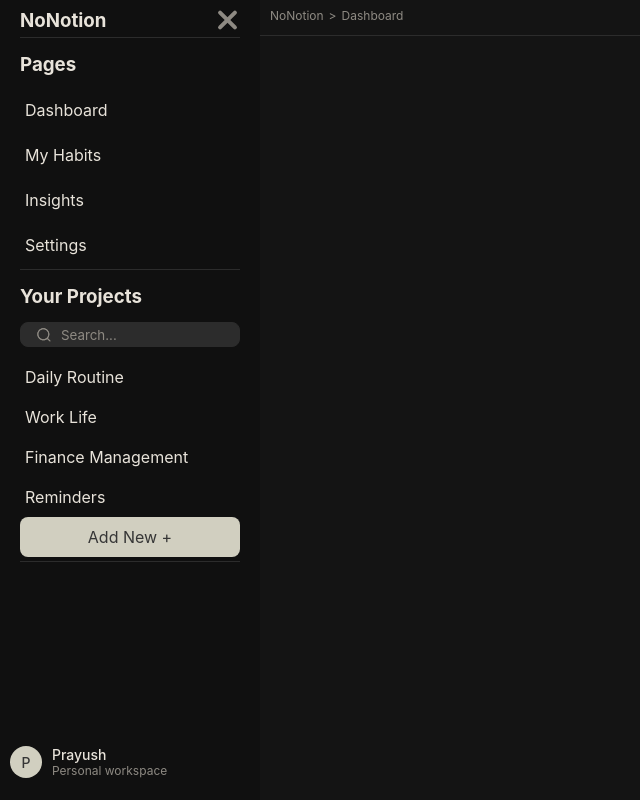
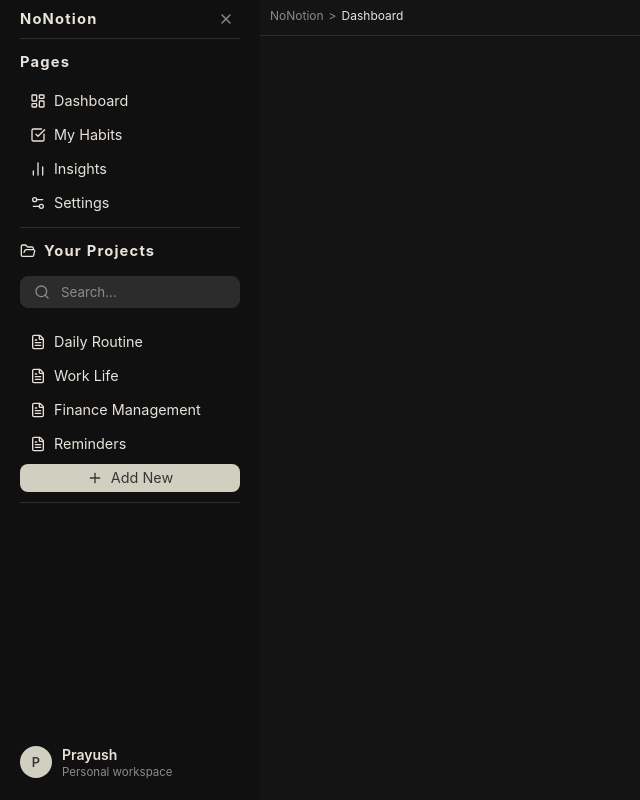
Before and after one commit to Prayushstha/NoNotion, a React (Vite) app: page / in a window 1280 px wide. Shown: the whole page, without its empty margins (0-640 px from the left). Built offline with nearby package versions, Linux system fonts and the light colour scheme.

Commit message:
Added icons to the sidebar

```diff
--- a/src/components/sidebar.css
+++ b/src/components/sidebar.css
@@ -1,109 +1,144 @@
 .sidebar {
+  --sidebar-width: 220px;
+  --sidebar-inline-padding: 12px;
+  --sidebar-section-gap: 14px;
+  --sidebar-item-height: 28px;
   background-color: var(--sidebar);
   color: var(--sidebar-foreground);
   display: flex;
   flex-direction: column;
   align-items: center;
   min-height: 100%;
+  font-family: var(--font-sans);
 }
 
 .sidebar.open {
-  padding: 0.5rem 0;
+  padding: 0.3rem 0;
 }
-.sidebar.open.sidebar-toggle{
+
+.sidebar-toggle {
+  display: flex;
+  align-items: center;
+  justify-content: center;
   color: var(--muted-foreground);
 }
+
+.sidebar-close {
+  display: grid;
+  place-items: center;
+  width: 28px;
+  height: 28px;
+  padding: 0;
+  border: 0;
+  border-radius: var(--radius);
+  background: transparent;
+  color: inherit;
+  cursor: pointer;
+}
+
+.sidebar-close:hover {
+  background-color: var(--sidebar-accent);
+  color: var(--sidebar-accent-foreground);
+}
+
+.top,
+.pages-nav,
+.projects-nav {
+  width: min(var(--sidebar-width), calc(100% - 20px));
+  margin: 0 auto;
+  display: flex;
+  flex-direction: column;
+}
+
 .top {
-  display: flex;
   flex-direction: row;
   align-items: center;
   justify-content: space-between;
-  width: 220px;
-  margin: 0px auto 0 auto;
-  padding-bottom: 4px;
-  border-bottom: 1px solid var(--sidebar-border) ;
+  padding-bottom: 5px;
+  border-bottom: 1px solid var(--sidebar-border);
 }
+
 .sidebar-highlight {
   margin: 0;
+  font-size: 0.92rem;
+  letter-spacing: 0.08em;
+  font-weight: 5000;
+  color: var(--foreground);
 }
 
-.pages-nav {
-  height: auto;
-  width: 220px;
-  margin: 15px auto 0 auto;
-  display: flex;
-  justify-content: flex-start;
-  flex-direction: column;
-  padding-bottom: 4px;
-  border-bottom: 1px solid var(--sidebar-border) ;
+.pages-nav,
+.projects-nav {
+  margin-top: var(--sidebar-section-gap);
+  padding-bottom: 10px;
+  border-bottom: 1px solid var(--sidebar-border);
 }
-.pages-nav .sidebar-highlight{
-  justify-self: flex-start;
-  height: max-content;
+
+.pages-nav .sidebar-highlight,
+.projects-nav .sidebar-highlight {
   width: 100%;
-  padding-bottom: 4px;
+  padding-bottom: 6px;
 }
-.navigations{
+
+.navigations,
+.navigation {
   display: flex;
   flex-direction: column;
-  gap: 5px;
+  gap: 6px;
+  width: 100%;
   margin-top: 10px;
-  width: 100%;
-}
-.nav-link{
- border-radius: var(--radius);
- padding: 10px 5px;
- cursor: pointer;
-}
-.nav-link:hover{
-  background-color: var(--sidebar-accent);
-}
-.nav-link.active{
-  background-color: var(--sidebar-primary-foreground);
 }
 
-.projects-nav{
-  height: auto;
-  width: 220px;
-  margin: 15px auto 0 auto;
+.nav-link,
+.project-nav-link {
   display: flex;
-  justify-content: flex-start;
-  flex-direction: column;
-  padding-bottom: 4px;
-  border-bottom: 1px solid var(--sidebar-border) ;
+  align-items: center;
+  gap: 8px;
+  min-height: var(--sidebar-item-height);
+  height: var(--sidebar-item-height);
+  padding: 0 10px;
+  border-radius: var(--radius);
+  font-size: 0.9rem;
+  line-height: 1;
+  color: var(--sidebar-foreground);
+  cursor: pointer;
+  transition: background-color 0.2s ease, color 0.2s ease;
 }
-.projects-nav .sidebar-highlight{
-    justify-self: flex-start;
-  height: max-content;
-  width: 100%;
-  padding-bottom: 4px;
+
+.nav-link:hover,
+.project-nav-link:hover,
+.user-area:hover {
+  background-color: var(--sidebar-accent);
+  color: var(--sidebar-accent-foreground);
+}
+
+.nav-link.active,
+.project-nav-link.active {
+  background-color: var(--sidebar-primary);
+  color: var(--sidebar-primary-foreground);
 }
 
 .searchbar {
-  margin-top: 10px;
-  margin-bottom: 10px;
+  margin: 10px 0;
 }
-/* From Uiverse.io by LightAndy1 */
+
 .group {
   display: flex;
-  line-height: 28px;
   align-items: center;
   position: relative;
-  width: 220px;
+  width: 100%;
 }
 
 .input {
   font-family: var(--font-sans);
   width: 100%;
-  height: 25px;
+  height: 32px;
   padding-left: 2.5rem;
   border: 1px solid var(--border);
   border-radius: var(--radius);
   background-color: var(--input);
   outline: none;
   color: var(--sidebar-foreground);
-  transition: all 0.25s cubic-bezier(0.19, 1, 0.22, 1);
-  cursor: text;
+  transition: border-color 0.2s ease, box-shadow 0.2s ease;
 }
 
 .input::placeholder {
@@ -115,60 +150,57 @@
   box-shadow: var(--shadow-sm);
 }
 
-.input:active {
-  transform: scale(0.95);
-}
-
 .input:focus {
+  border-color: var(--ring);
   outline: 2px solid var(--ring);
+  outline-offset: 1px;
 }
 
 .search-icon {
   position: absolute;
-  left: 1rem;
-  fill: var(--muted-foreground);
-  width: 1rem;
-  height: 1rem;
+  left: 0.9rem;
+  color: var(--muted-foreground);
   pointer-events: none;
   z-index: 1;
 }
-.project-nav-link{
- border-radius: var(--radius);
- padding: 10px 5px;
- cursor: pointer;
+
+.nav-link svg,
+.project-nav-link svg,
+.project-heading svg {
+  flex: 0 0 16px;
 }
-.project-nav-link:hover{
-    background-color: var(--sidebar-accent);
+
+.project-heading {
+  display: flex;
+  align-items: center;
+  gap: 8px;
 }
-.project-nav-link.active{
-  background-color: var(--sidebar-primary-foreground);
-}
-.add-new-btn{
+
+.add-new-btn {
+  display: flex;
+  justify-content: center;
+  align-items: center;
   background-color: var(--primary);
   color: var(--primary-foreground);
-  transition: 0.1s ease;
-  display: flex;
-  justify-content: center;
-  padding: auto;
+  transition: background-color 0.2s ease, color 0.2s ease;
 }
-.add-new-btn:hover{
-   background-color: var(--secondary);
+
+.add-new-btn:hover {
+  background-color: var(--secondary);
   color: var(--secondary-foreground);
 }
+
 .user-area {
   display: flex;
   align-items: center;
+  margin: auto;
   gap: 10px;
-  padding: 10px;
+  padding: 10px 12px;
   border-radius: var(--radius);
   cursor: pointer;
-  margin-top: auto;
-  width: 230px;
-  margin-bottom: 20px;
-}
-
-.user-area:hover {
-  background-color: var(--sidebar-accent);
+  width: min(var(--sidebar-width), calc(100% - 20px));
+  margin-bottom: 16px;
+  transition: background-color 0.2s ease, color 0.2s ease;
 }
 
 .user-avatar {
@@ -180,23 +212,29 @@
   display: flex;
   align-items: center;
   justify-content: center;
-  font-size: 14px;
-  font-weight: 500;
+  font-size: 0.8rem;
+  font-weight: 600;
   flex-shrink: 0;
 }
 
 .user-info {
   display: flex;
   flex-direction: column;
+  gap: 2px;
 }
 
 .user-name {
-  font-size: 14px;
+  font-size: 0.875rem;
   color: var(--sidebar-foreground);
-  font-weight: 500;
+  font-weight: 600;
 }
 
 .user-sub {
-  font-size: 12px;
+  font-size: 0.72rem;
   color: var(--muted-foreground);
 }
+
+.user-area:hover .user-name,
+.user-area:hover .user-sub {
+  color: var(--sidebar-accent-foreground);
+}
--- a/src/components/sidebar.tsx
+++ b/src/components/sidebar.tsx
@@ -1,17 +1,31 @@
-import { useState, useEffect, useRef } from "react";
+import { useEffect, useRef, useState } from "react";
+import {
+  BarChart2,
+  CheckSquare,
+  FileText,
+  FolderOpen,
+  LayoutDashboard,
+  Plus,
+  Search,
+  Settings2,
+  X,
+} from "lucide-react";
 import type { sidebar } from "../types";
+import { SidebarUserPopup } from "./sidebarUserPopup";
 import "./sidebar.css";
-import { SidebarUserPopup } from "./sidebarUserPopup";
+
 export function SideBar({ sidebar, setSidebar, theme, setTheme }: sidebar) {
   const [userSettings, setUserSettings] = useState(false);
   const [themePopup, setThemePopup] = useState(false);
+  const [activePage, setActivePage] = useState(false);
   const wrapperRef = useRef<HTMLDivElement>(null);
   const themePopupRef = useRef<HTMLDivElement>(null);
+
   useEffect(() => {
-    function handleClickOutside(e: MouseEvent) {
-      const clickedWrapper = wrapperRef.current?.contains(e.target as Node);
+    function handleClickOutside(event: MouseEvent) {
+      const clickedWrapper = wrapperRef.current?.contains(event.target as Node);
       const clickedThemePopup = themePopupRef.current?.contains(
-        e.target as Node,
+        event.target as Node,
       );
 
       if (!clickedWrapper && !clickedThemePopup) {
@@ -23,23 +37,20 @@ export function SideBar({ sidebar, setSidebar, theme, setTheme }: sidebar) {
     document.addEventListener("mousedown", handleClickOutside);
     return () => document.removeEventListener("mousedown", handleClickOutside);
   }, []);
-  const [activePage, setActivePage] = useState(false);
+
   return (
     <div className={`sidebar ${sidebar ? "open" : ""}`}>
       <div className="top">
         <h3 className="sidebar-highlight">NoNotion</h3>
         <div className="sidebar-toggle">
-          <input
-            type="checkbox"
-            id="checkbox"
-            checked={sidebar}
-            onClick={() => setSidebar?.(!sidebar)}
-          />
-          <label htmlFor="checkbox" className="toggle">
-            <div className="bars" id="bar1"></div>
-            <div className="bars" id="bar2"></div>
-            <div className="bars" id="bar3"></div>
-          </label>
+          <button
+            className="sidebar-close"
+            type="button"
+            aria-label="Close sidebar"
+            onClick={() => setSidebar(false)}
+          >
+            <X size={16} color="currentColor" />
+          </button>
         </div>
       </div>
 
@@ -48,32 +59,39 @@ export function SideBar({ sidebar, setSidebar, theme, setTheme }: sidebar) {
         <div className="navigations">
           <div
             className={`nav-link ${activePage ? "active" : ""}`}
-            onClick={() => {
-              setActivePage(!activePage);
-            }}
+            onClick={() => setActivePage(!activePage)}
           >
+            <LayoutDashboard size={16} color="currentColor" />
             Dashboard
           </div>
-          <div className="nav-link">My Habits</div>
-          <div className="nav-link">Insights</div>
-          <div className="nav-link">Settings</div>
+          <div className="nav-link">
+            <CheckSquare size={16} color="currentColor" />
+            My Habits
+          </div>
+          <div className="nav-link">
+            <BarChart2 size={16} color="currentColor" />
+            Insights
+          </div>
+          <div className="nav-link">
+            <Settings2 size={16} color="currentColor" />
+            Settings
+          </div>
         </div>
       </div>
 
       <div className="projects-nav">
-        <h3 className="sidebar-highlight">Your Projects</h3>
+        <h3 className="sidebar-highlight project-heading">
+          <FolderOpen size={16} color="currentColor" />
+          Your Projects
+        </h3>
         <div className="searchbar">
           <div className="group">
-            <svg viewBox="0 0 24 24" aria-hidden="true" className="search-icon">
-              <g>
-                <path d="M21.53 20.47l-3.66-3.66C19.195 15.24 20 13.214 20 11c0-4.97-4.03-9-9-9s-9 4.03-9 9 4.03 9 9 9c2.215 0 4.24-.804 5.808-2.13l3.66 3.66c.147.146.34.22.53.22s.385-.073.53-.22c.295-.293.295-.767.002-1.06zM3.5 11c0-4.135 3.365-7.5 7.5-7.5s7.5 3.365 7.5 7.5-3.365 7.5-7.5 7.5-7.5-3.365-7.5-7.5z"></path>
-              </g>
-            </svg>
-            <svg viewBox="0 0 24 24" aria-hidden="true" className="search-icon">
-              <g>
-                <path d="M21.53 20.47l-3.66-3.66C19.195 15.24 20 13.214 20 11c0-4.97-4.03-9-9-9s-9 4.03-9 9 4.03 9 9 9c2.215 0 4.24-.804 5.808-2.13l3.66 3.66c.147.146.34.22.53.22s.385-.073.53-.22c.295-.293.295-.767.002-1.06zM3.5 11c0-4.135 3.365-7.5 7.5-7.5s7.5 3.365 7.5 7.5-3.365 7.5-7.5 7.5-7.5-3.365-7.5-7.5z"></path>
-              </g>
-            </svg>
+            <Search
+              className="search-icon"
+              size={16}
+              color="currentColor"
+              aria-hidden="true"
+            />
             <input
               id="query"
               className="input"
@@ -84,13 +102,29 @@ export function SideBar({ sidebar, setSidebar, theme, setTheme }: sidebar) {
           </div>
         </div>
         <div className="navigation">
-          <div className="project-nav-link">Daily Routine</div>
-          <div className="project-nav-link">Work Life</div>
-          <div className="project-nav-link">Finance Management</div>
-          <div className="project-nav-link">Reminders</div>
-          <div className="project-nav-link add-new-btn">Add New + </div>
+          <div className="project-nav-link">
+            <FileText size={16} color="currentColor" />
+            Daily Routine
+          </div>
+          <div className="project-nav-link">
+            <FileText size={16} color="currentColor" />
+            Work Life
+          </div>
+          <div className="project-nav-link">
+            <FileText size={16} color="currentColor" />
+            Finance Management
+          </div>
+          <div className="project-nav-link">
+            <FileText size={16} color="currentColor" />
+            Reminders
+          </div>
+          <div className="project-nav-link add-new-btn">
+            <Plus size={16} color="currentColor" />
+            Add New
+          </div>
         </div>
       </div>
+
       <div className="user-area-wrapper" ref={wrapperRef}>
         <div className={`sidebar-user-popup ${userSettings ? "open" : ""}`}>
           <SidebarUserPopup
--- a/src/pages/dashboard/components/HeroSection/herosection.css
+++ b/src/pages/dashboard/components/HeroSection/herosection.css
@@ -12,6 +12,8 @@
   border: 1px solid var(--border);
   border-radius: var(--radius);
   padding: 10px;
+  background-color: var(--card);
+  color: var(--card-foreground);
 }
 .cover-image {
   height: 10rem;
@@ -42,6 +44,8 @@
   justify-content: center;
   border: 1px solid var(--border);
   border-radius: var(--radius);
+  background-color: var(--card);
+  color: var(--card-foreground);
 }
 h2 {
   margin: 0;
--- a/src/pages/dashboard/dashboard.css
+++ b/src/pages/dashboard/dashboard.css
@@ -2,6 +2,8 @@
   display: flex;
   flex-direction: column;
   gap: 5rem;
+  background-color: var(--background);
+  color: var(--foreground);
 }
 .hero-section-container {
   width: 50%;
```
Also changed, not shown: dist-electron/main.js (+12 -15 lines), src/components/sidebarUserPopup.tsx (+20 -61 lines), src/components/sidebaruserpopup.css (+15 -6 lines), src/pages/dashboard/components/TaskSection/tasksection.css (+10 -2 lines).
